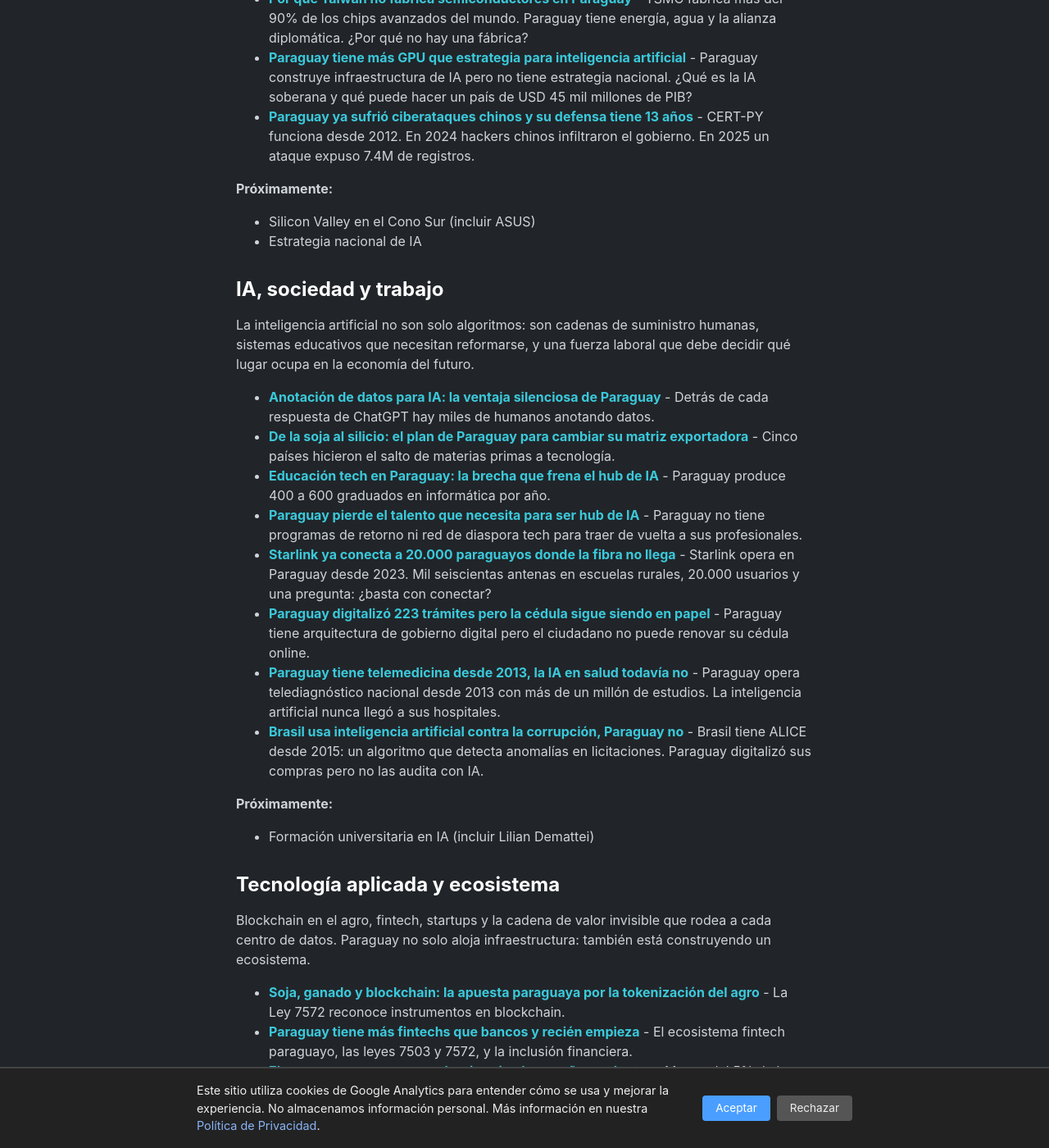
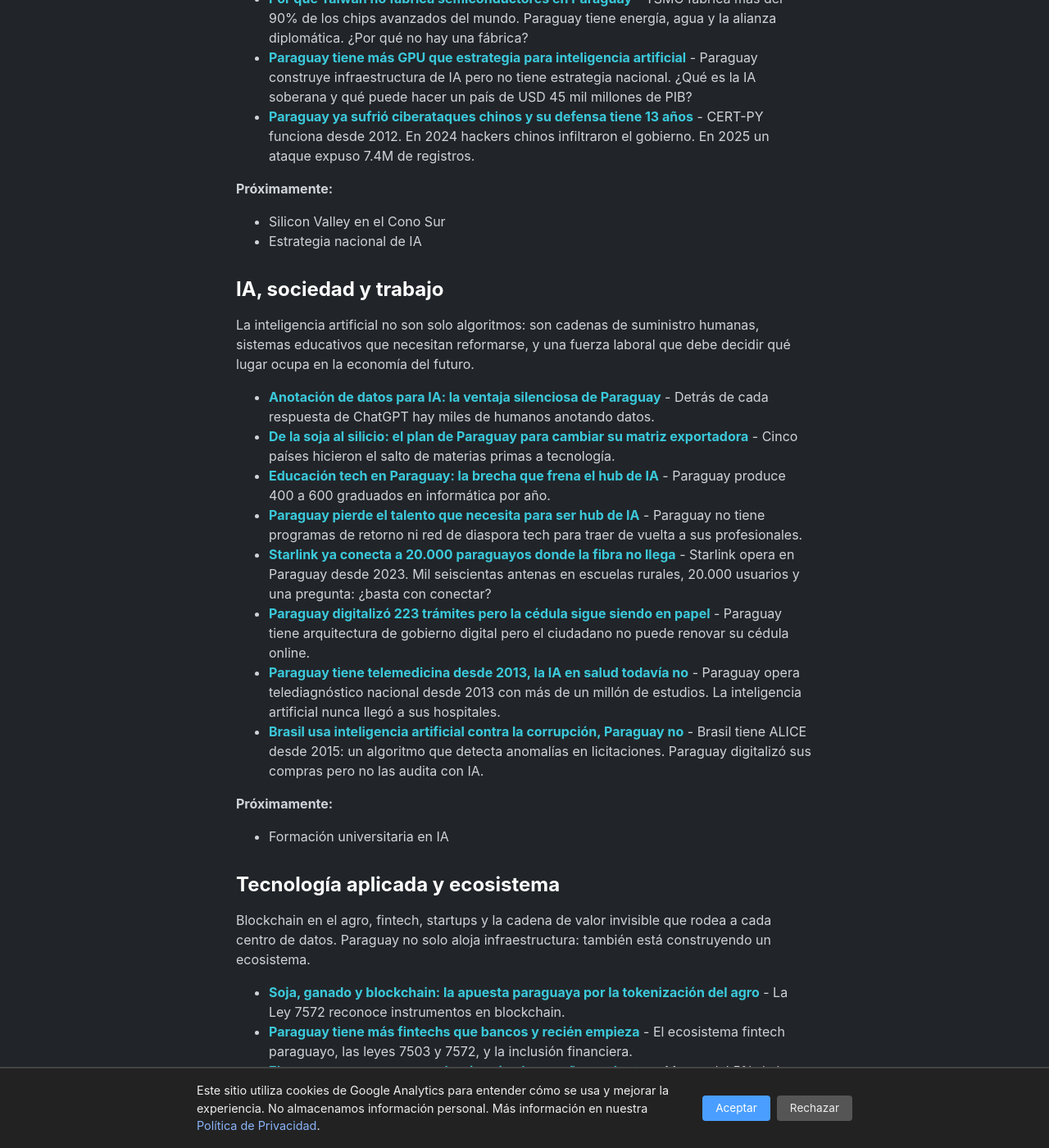
Before and after one commit to miravosqueinteresante/muchotexto.net, a Jekyll site: the page built from ia-en-paraguay.markdown, in a window 1280 px wide and 1400 px high, scrolled down 1621 px. Shown: the whole window at 82% size. Built offline with Jekyll 4.4.1, drawn with Linux system fonts in a browser that asks for light colours.

Commit message:
Revert notas visibles en ia-en-paraguay, mueve a _planning/seo-gaps.md

```diff
--- a/ia-en-paraguay.markdown
+++ b/ia-en-paraguay.markdown
@@ -41,7 +41,7 @@
 - **[Paraguay ya sufrió ciberataques chinos y su defensa tiene 13 años]({% post_url 2026-07-17-ciberseguridad-paraguay %})** - CERT-PY funciona desde 2012. En 2024 hackers chinos infiltraron el gobierno. En 2025 un ataque expuso 7.4M de registros.
 
 **Próximamente:**
-- Silicon Valley en el Cono Sur (incluir ASUS)
+- Silicon Valley en el Cono Sur
 - Estrategia nacional de IA
 
 ## IA, sociedad y trabajo
@@ -58,7 +58,7 @@
 - **[Brasil usa inteligencia artificial contra la corrupción, Paraguay no]({% post_url 2026-07-17-ia-corrupcion-paraguay %})** - Brasil tiene ALICE desde 2015: un algoritmo que detecta anomalías en licitaciones. Paraguay digitalizó sus compras pero no las audita con IA.
 
 **Próximamente:**
-- Formación universitaria en IA (incluir Lilian Demattei)
+- Formación universitaria en IA
 
 ## Tecnología aplicada y ecosistema
 
```
Also changed, not shown: _planning/seo-gaps.md (added, +11 -0 lines), 1 other file.
